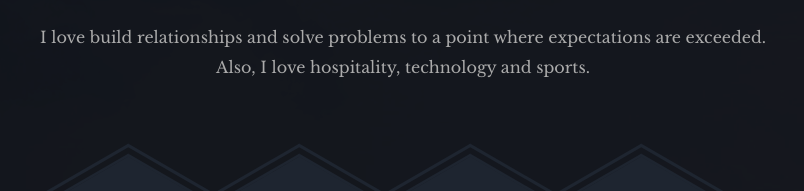
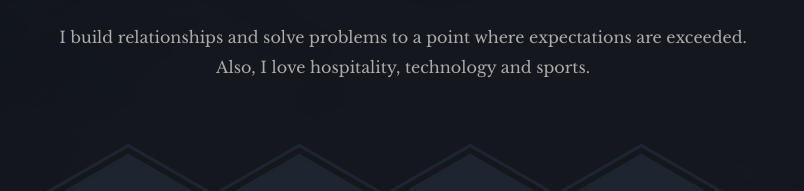
Before and after one commit to alex-manutd/alex-manutd.github.io, a website: page index.html in a window 1280 px wide. Shown: the part 196-387 px from the top of the page, 237-1041 px from the left. Drawn offline with nearby package versions, Linux system fonts and the light colour scheme; files whose address does not match are found by name.

Commit message:
Typography

```diff
--- a/index.html
+++ b/index.html
@@ -63,7 +63,7 @@
                                          <div class="">
                                              <h2>Alex Zaslavsky</h2>
                                          </div>
-                                    <p>I love build relationships and solve problems to a point where expectations are exceeded.<br>Also, I love hospitality, technology and sports.</p>
+                                    <p>I build relationships and solve problems to a point where expectations are exceeded.<br>Also, I love hospitality, technology and sports.</p>
                                 </div>
 
                                 <div class="hexagon-menu clear">
```
